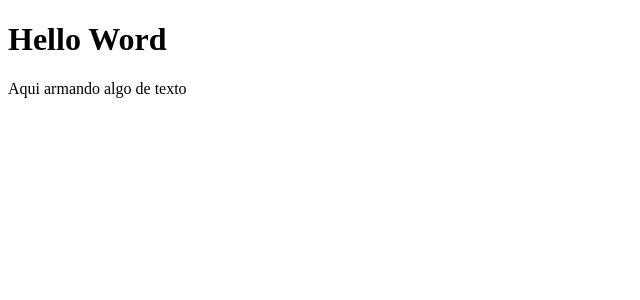
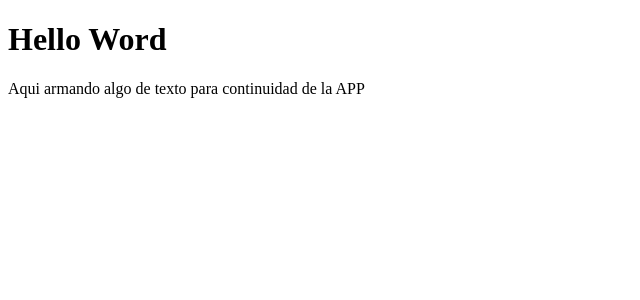
Before and after one commit to carlonchosando/turnos, a React (Vite) app: page / in a window 1280 px wide. Shown: the top 300 px of the page, without its empty margins (0-640 px from the left). Built offline with nearby package versions, Linux system fonts and the light colour scheme.

Commit message:
En la rama "main"

```diff
--- a/src/App.jsx
+++ b/src/App.jsx
@@ -2,7 +2,7 @@ function App() {
   return (
     <div className="App">
       <h1>Hello Word</h1>
-      <p>Aqui armando algo de texto</p>
+      <p>Aqui armando algo de texto para continuidad de la APP</p>
     </div>
   )
 }
```
